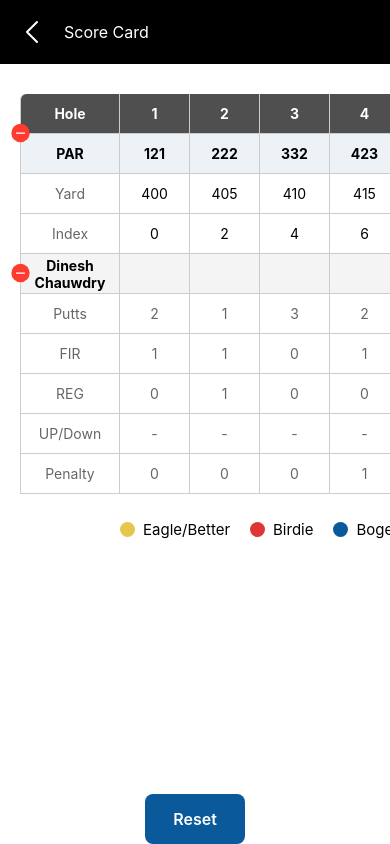
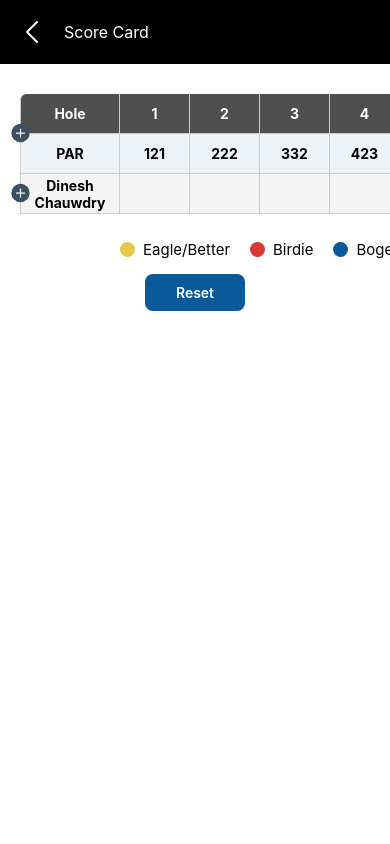
Before and after one commit to ali12md/TaskAli, a React Native app: screen /ScoreDetail in a window 390 px wide. Built offline with nearby package versions, Linux system fonts and the light colour scheme.

Commit message:
remove inline style

```diff
--- a/src/components/BoldRowItem.tsx
+++ b/src/components/BoldRowItem.tsx
@@ -1,34 +1,32 @@
-import { StyleSheet, Text, View } from "react-native";
-import React from "react";
+import React from 'react';
+import { Text, View, StyleSheet } from 'react-native';
 
-const BoldRowItem = ({
-    text = "0",
-    unit = "N/A",
-}) => {
-    return (
-        <View
-            style={{
-                alignItems: 'center'
-            }}
-        >
-            <Text
-                style={{
-                    fontSize: 15,
-                    fontWeight: '500',
-                    color: 'white'
-                }}
-            >{text}</Text>
-            <Text
-                style={{
-                    fontSize: 24,
-                    fontWeight: '800',
-                    color: 'white'
-                }}
-            >{unit}</Text>
-        </View>
-    );
-};
+interface BoldRowItemProps {
+    text?: string;
+    unit?: string;
+}
+
+const BoldRowItem: React.FC<BoldRowItemProps> = ({ text = '0', unit = 'N/A' }) => (
+    <View style={styles.container}>
+        <Text style={styles.text}>{text}</Text>
+        <Text style={styles.unit}>{unit}</Text>
+    </View>
+);
+
+const styles = StyleSheet.create({
+    container: {
+        alignItems: 'center',
+    },
+    text: {
+        fontSize: 15,
+        fontWeight: '500',
+        color: 'white',
+    },
+    unit: {
+        fontSize: 24,
+        fontWeight: '800',
+        color: 'white',
+    },
+});
 
 export default BoldRowItem;
-
-const styles = StyleSheet.create({});
--- a/src/components/Container.tsx
+++ b/src/components/Container.tsx
@@ -1,5 +1,5 @@
-import { SafeAreaView, StatusBar, StyleSheet, Text, View, ViewStyle } from "react-native";
-import React from "react";
+import React from 'react';
+import { SafeAreaView, StatusBar, StyleSheet, View, ViewStyle } from 'react-native';
 
 interface ContainerProps {
     children: React.ReactNode;
@@ -11,23 +11,18 @@ const Container: React.FC<ContainerProps> = ({
     style,
     children,
     bgColor = '#F1F1F1',
-}) => {
-    return (
-        <View style={[styles.container, { backgroundColor: bgColor }, style]}>
-            <StatusBar barStyle={'dark-content'} />
-            <SafeAreaView style={{ flex: 1 }}>
-                {children}
-            </SafeAreaView>
-
-        </View>
-    );
-};
-
-export default Container;
+}) => (
+    <View style={[styles.container, { backgroundColor: bgColor }, style]}>
+        <StatusBar barStyle="dark-content" />
+        <SafeAreaView >{children}</SafeAreaView>
+    </View>
+);
 
 const styles = StyleSheet.create({
     container: {
         flex: 1,
         paddingTop: StatusBar.currentHeight,
-    },
+    }
 });
+
+export default Container;
--- a/src/components/Counter.tsx
+++ b/src/components/Counter.tsx
@@ -16,38 +16,13 @@ const Counter = ({
     title = 'Score',
     value = 9
 }: TCounter) => {
-
     return (
-        <View
-            style={{
-                alignItems: 'center'
-            }}
-        >
-            <Text
-                style={{ fontSize: 16, fontWeight: '600', color: '#3B5062' }}
-            >{title}</Text>
-            <View
-                style={{
-                    flexDirection: 'row',
-                    alignItems: 'center',
-                    gap: 10
-                }}
-            >
-                <CircleMinusIcon
-                    onPress={onPressMinus}
-                    width={25}
-                />
-                <Text
-                    style={{
-                        color: '#3B5062',
-                        fontSize: 25,
-                        fontWeight: '600'
-                    }}
-                >{value}</Text>
-                <CircleplusIcon
-                    onPress={onPressPlus}
-                    width={25}
-                />
+        <View style={styles.container}>
+            <Text style={styles.title}>{title}</Text>
+            <View style={styles.row}>
+                <CircleMinusIcon onPress={onPressMinus} width={25} />
+                <Text style={styles.value}>{value}</Text>
+                <CircleplusIcon onPress={onPressPlus} width={25} />
             </View>
         </View>
     );
@@ -55,4 +30,23 @@ const Counter = ({
 
 export default Counter;
 
-const styles = StyleSheet.create({});
+const styles = StyleSheet.create({
+    container: {
+        alignItems: 'center'
+    },
+    title: {
+        fontSize: 16,
+        fontWeight: '600',
+        color: '#3B5062'
+    },
+    row: {
+        flexDirection: 'row',
+        alignItems: 'center',
+        gap: 10
+    },
+    value: {
+        color: '#3B5062',
+        fontSize: 25,
+        fontWeight: '600'
+    }
+});
--- a/src/components/RowItem.tsx
+++ b/src/components/RowItem.tsx
@@ -1,41 +1,45 @@
-import { StyleSheet, Text, View } from "react-native";
 import React, { ReactNode } from "react";
-import TickIcon from "../assets/svg/TickIcon";
+import { View, Text, StyleSheet } from "react-native";
 
 interface TRowItem {
-    icon?: ReactNode,
+    icon?: ReactNode;
     text: string;
-    number?: number
+    number?: number;
 }
-const RowItem = ({
-    icon,
-    text,
-    number
-}: TRowItem) => {
+
+const RowItem = ({ icon, text, number }: TRowItem) => {
     return (
-        <View
-            style={{
-                alignItems: 'center',
-                // gap: 5
-            }}
-        >
-            <View style={{ height: 27, width: 27, alignItems: 'center', justifyContent: 'center' }}>
-                {icon ? icon : <Text
-                    style={{
-                        fontSize: 25,
-                        fontWeight: '500',
-                        color: '#969696'
-                    }}
-                >{number}
-                </Text>}
+        <View style={styles.container}>
+            <View style={styles.iconContainer}>
+                {icon ? (
+                    icon
+                ) : (
+                    <Text style={styles.number}>{number}</Text>
+                )}
             </View>
-            <Text
-                style={{ fontSize: 16, fontWeight: '500' }}
-            >{text}</Text>
+            <Text style={styles.text}>{text}</Text>
         </View>
     );
 };
 
+const styles = StyleSheet.create({
+    container: {
+        alignItems: "center",
+    },
+    iconContainer: {
+        height: 27,
+        justifyContent: "center",
+        alignItems: "center",
+    },
+    number: {
+        fontSize: 25,
+        fontWeight: "500",
+        color: "#969696",
+    },
+    text: {
+        fontSize: 16,
+        fontWeight: "500",
+    },
+});
+
 export default RowItem;
-
-const styles = StyleSheet.create({});
--- a/src/components/ScoreCard.tsx
+++ b/src/components/ScoreCard.tsx
@@ -1,6 +1,6 @@
 import AsyncStorage from "@react-native-async-storage/async-storage";
 import React, { useEffect, useState } from "react";
-import { Text, View } from "react-native";
+import { Text, View, StyleSheet } from "react-native";
 import ArrowIcon from "../assets/svg/ArrowIcon";
 import TickIcon from "../assets/svg/TickIcon";
 import Avatar from "./Avatar";
@@ -8,194 +8,170 @@ import Counter from "./Counter";
 import DirectionalPad from "./DirectionalPad";
 import RowItem from "./RowItem";
 
+const SCORECARD_KEY = '@scorecard_data';
+
 const ScoreCard = () => {
     const [score, setScore] = useState(0);
     const [hole, setHole] = useState(0);
 
     const addScore = async (holeNo: number, value: number) => {
-        const json = await AsyncStorage.getItem('@scorecard_data');
+        const json = await AsyncStorage.getItem(SCORECARD_KEY);
         if (!json) return;
 
         const data = JSON.parse(json);
 
-        // "name" row ko find karo
-        const nameRow = data.find((row) => row.id === 'name');
-
+        const nameRow = data.find((row: { id: string; value: any[] }) => row.id === 'name');
         if (nameRow) {
-            const index = nameRow.value.findIndex((item) => item.holeNo === holeNo);
+            const index = nameRow.value.findIndex((item: { holeNo: number }) => item.holeNo === holeNo);
             if (index !== -1) {
                 nameRow.value[index] = {
                     ...nameRow.value[index],
                     val: value,
-                    textColorImp: index % 2 === 0 && 'white',
-                    textCircleColor: index % 2 === 0 && '#0A599B',
+                    textColorImp: index % 2 === 0 ? 'white' : undefined,
+                    textCircleColor: index % 2 === 0 ? '#0A599B' : undefined,
                 };
             }
 
-            // Update 'OUT', 'IN', and 'total' fields with numeric values
-            nameRow.value.forEach((item, idx) => {
+            nameRow.value.forEach((item: { holeNo: string; val?: number }, idx: number) => {
                 if (item.holeNo === 'OUT') {
-                    item.val = nameRow.value.slice(0, 9).reduce((acc, curr) => acc + (curr.val || 0), 0);  // Sum of first 9 holes
+                    item.val = nameRow.value.slice(0, 9).reduce((acc: number, curr: { val?: number }) => acc + (curr.val || 0), 0);
                 }
                 if (item.holeNo === 'IN') {
-                    item.val = nameRow.value.slice(9, 18).reduce((acc, curr) => acc + (curr.val || 0), 0);  // Sum of holes 10-18
+                    item.val = nameRow.value.slice(9, 18).reduce((acc: number, curr: { val?: number }) => acc + (curr.val || 0), 0);
                 }
                 if (item.holeNo === 'total') {
-                    item.val = nameRow.value.slice(0, 18).reduce((acc, curr) => acc + (curr.val || 0), 0);  // Total sum of all holes
+                    item.val = nameRow.value.slice(0, 18).reduce((acc: number, curr: { val?: number }) => acc + (curr.val || 0), 0);
                 }
             });
         }
 
-        await AsyncStorage.setItem('@scorecard_data', JSON.stringify(data));
+        await AsyncStorage.setItem(SCORECARD_KEY, JSON.stringify(data));
         console.log('Score updated');
     };
 
 
     useEffect(() => {
-        addScore(hole, score)
-    }, [score, hole])
+        addScore(hole, score);
+    }, [score, hole]);
 
     return (
-        <View
-            style={{
+        <View style={styles.container}>
+            <View style={styles.topSection}>
+                <View style={styles.userInfo}>
+                    <Avatar size={48} url="https://pbs.twimg.com/profile_images/429442426038538240/6Ac9kykG_400x400.jpeg" />
+                    <View>
+                        <Text style={styles.userName}>James Jordan</Text>
+                        <Text style={styles.userDetails}>HCAP 4 | Total: 0 (0)</Text>
+                    </View>
+                </View>
+                <View style={styles.arrowSection}>
+                    <Text>sd</Text>
+                    <ArrowIcon stroke={'black'} style={styles.arrowIcon} width={20} />
+                </View>
+            </View>
+
+            <View style={styles.middleSection}>
+                <DirectionalPad />
+                <DirectionalPad />
+            </View>
+
+            <View style={styles.rowSection}>
+                <RowItem text="SANDIE" icon={<TickIcon width={23} />} />
+                <RowItem text="UP/DOWN" icon={<TickIcon width={23} />} />
+                <RowItem number={2} text="PENALTY" />
+            </View>
+
+            <View style={styles.divider} />
+
+            <View style={styles.counterSection}>
+                <Counter
+                    title="Score"
+                    value={score}
+                    onPressMinus={() => setScore((prev) => prev - 1)}
+                    onPressPlus={() => setScore((prev) => prev + 1)}
+                />
+                <Counter
+                    title="Hole"
+                    value={hole}
+                    onPressMinus={() => setHole((prev) => prev - 1)}
+                    onPressPlus={() => setHole((prev) => prev + 1)}
+                />
+            </View>
+        </View>
+    );
+};
+
+const styles = StyleSheet.create({
+    container: {
         marginHorizontal: 10,
         marginVertical: 20,
         backgroundColor: 'white',
         borderRadius: 6,
         padding: 10,
         shadowColor: "#000000",
-                shadowOffset: {
-                    width: 0,
-                    height: 3,
-                },
+        shadowOffset: { width: 0, height: 3 },
         shadowOpacity: 0.17,
         shadowRadius: 3.05,
-                elevation: 4
-            }}
-        >
-            {/* top */}
-            <View style={{
+        elevation: 4,
+    },
+    topSection: {
         flexDirection: 'row',
         justifyContent: 'space-between',
         alignItems: 'center',
-                marginBottom: 25
-            }}>
-                <View style={{
-                    flexDirection: 'row',
-                    alignItems: 'center',
-                    justifyContent: 'center',
-                    gap: 10
-                }}>
-                    <Avatar
-                        size={48}
-                        url="https://pbs.twimg.com/profile_images/429442426038538240/6Ac9kykG_400x400.jpeg"
-                    />
-                    <View>
-                        <Text
-                            style={{
-                                fontSize: 16,
-                                fontWeight: '400',
-                                color: 'blacks',
-
-                            }}
-                        >James Jordan</Text>
-                        <Text
-                            style={{
-                                fontSize: 13,
-                                fontWeight: '400',
-                                color: '#095290',
-                            }}
-                        >{`HCAP 4  |  Total: 0 (0)`}</Text>
-                    </View>
-                </View>
-                <View
-                    style={{
+        marginBottom: 25,
+    },
+    userInfo: {
         flexDirection: 'row',
         alignItems: 'center',
         justifyContent: 'center',
         gap: 10,
-                        marginRight: 5
-                    }}
-                >
-                    <Text>sd</Text>
-                    <ArrowIcon
-                        stroke={'black'}
-                        style={{ transform: [{ rotate: '90deg' }] }}
-                        width={20}
-                    />
-                </View>
-            </View>
-            {/* mid */}
-            <View style={{
+    },
+    userName: {
+        fontSize: 16,
+        fontWeight: '400',
+        color: 'black',
+    },
+    userDetails: {
+        fontSize: 13,
+        fontWeight: '400',
+        color: '#095290',
+    },
+    arrowSection: {
         flexDirection: 'row',
-                // gap: 25,
+        alignItems: 'center',
+        justifyContent: 'center',
+        gap: 10,
+        marginRight: 5,
+    },
+    arrowIcon: {
+        transform: [{ rotate: '90deg' }],
+    },
+    middleSection: {
+        flexDirection: 'row',
         alignItems: 'center',
         justifyContent: 'space-between',
         marginBottom: 25,
-                marginHorizontal: 25
-            }}>
-                <DirectionalPad />
-                <DirectionalPad />
-            </View>
-            {/* mid 2 */}
-            <View
-                style={{
+        marginHorizontal: 25,
+    },
+    rowSection: {
         flexDirection: 'row',
         alignItems: 'center',
         justifyContent: 'space-between',
         marginHorizontal: 25,
-                    marginBottom: 15
-                }}
-            >
-                <RowItem
-                    text="SANDIE"
-                    icon={<TickIcon width={23} />}
-                />
-                <RowItem
-                    text="UP/DOWN"
-                    icon={<TickIcon width={23} />}
-                />
-                <RowItem number={2} text="PENALTY" />
-            </View>
-            {/* divider */}
-            <View style={{
+        marginBottom: 15,
+    },
+    divider: {
         width: '100%',
         height: 1,
         marginBottom: 20,
-                backgroundColor: '#D3D3D3'
-            }} />
-            {/* counter */}
-            <View
-                style={{
+        backgroundColor: '#D3D3D3',
+    },
+    counterSection: {
         flexDirection: 'row',
         justifyContent: 'space-between',
         alignSelf: 'center',
-                    gap: 45
-                }}
-            >
-                <Counter
-                    title={'Score'}
-                    value={score}
-                    onPressMinus={() => {
-                        setScore((prev) => prev - 1)
-                    }}
-                    onPressPlus={() => {
-                        setScore((prev) => prev + 1)
-                    }}
-                />
-                <Counter
-                    title={'Hole'}
-                    value={hole}
-                    onPressMinus={() => {
-                        setHole((prev) => prev - 1)
-                    }}
-                    onPressPlus={() => {
-                        setHole((prev) => prev + 1)
-                    }}
-                />
-            </View>
-        </View>
-    );
-};
+        gap: 45,
+    },
+});
 
 export default ScoreCard;
--- a/src/components/ScoreTable.tsx
+++ b/src/components/ScoreTable.tsx
@@ -1,4 +1,4 @@
-import React, { useMemo, useState } from 'react';
+import React, { useEffect, useMemo, useState } from 'react';
 import { View, Text, FlatList, ScrollView, TouchableOpacity } from 'react-native';
 import CircleplusIcon from '../assets/svg/CircleplusIcon';
 
@@ -7,7 +7,30 @@ const FIXED_WIDTH = 100;
 const DYNAMIC_CELL_WIDTH = 70;
 const BORDER_WIDTH = 0.5;
 const BORDER_RADIUS = 6;
-const POSITION = -13
+const POSITION = -13;
+
+type ScorecardItem = {
+    id: string;
+    label: string;
+    bgColor?: string;
+    textColor?: string;
+    fontSize?: number;
+    fontWeight?: string;
+    value: { holeNo: number | string; val: any; textColorImp?: string; textCircleColor?: string }[];
+};
+
+type ScoreTableProps = {
+    scorecardData: ScorecardItem[];
+};
+
+type CellProps = {
+    data: { holeNo: number | string; val: any; textColorImp?: string; textCircleColor?: string };
+    bgColor?: string;
+    textColor?: string;
+    isHeader?: boolean;
+    fontSize?: number;
+    fontWeight?: string;
+};
 
 const Cell = ({
     data,
@@ -16,14 +39,7 @@ const Cell = ({
     fontSize = 14,
     fontWeight = '400',
     isHeader,
-}: {
-    data: { holeNo: number | string; val: any; textColorImp?: string; textCircleColor?: string },
-    bgColor?: string,
-    textColor?: string,
-    isHeader?: boolean,
-    fontSize?: number,
-    fontWeight?: string
-}) => (
+}: CellProps) => (
     <View
         style={{
             width: DYNAMIC_CELL_WIDTH,
@@ -58,17 +74,13 @@ const Cell = ({
     </View>
 );
 
-const ScrollableRow = ({ item }) => {
-    // console.log('ScrollableRow', item);
-    return (
+const ScrollableRow = ({ item }: { item: ScorecardItem }) => (
     <FlatList
         data={item.value}
         horizontal
         keyExtractor={(val) => `col-${val.holeNo}`}
         scrollEnabled={false}
-            renderItem={({ item: cellItem, index }) => {
-                console.log('cellItem', cellItem);
-                return (
+        renderItem={({ item: cellItem, index }) => (
             <Cell
                 data={cellItem}
                 bgColor={item.bgColor}
@@ -77,13 +89,11 @@ const ScrollableRow = ({ item }) => {
                 fontSize={item?.fontSize}
                 fontWeight={item?.fontWeight}
             />
-                )
-            }}
+        )}
     />
-    )
-};
+);
 
-export const ScoreTable = ({ scorecardData }: any) => {
+export const ScoreTable = ({ scorecardData }: ScoreTableProps) => {
     const [hiddenIds, setHiddenIds] = useState<Set<string>>(new Set());
 
     const toggleIds = (ids: string[]) => {
@@ -103,6 +113,11 @@ export const ScoreTable = ({ scorecardData }: any) => {
     const visibleData = useMemo(() => {
         return scorecardData.filter(item => !hiddenIds.has(item.id));
     }, [scorecardData, hiddenIds]);
+
+    useEffect(() => {
+        toggleParRows();
+        toggleNameRows();
+    }, [])
 
     return (
         <View style={{ marginLeft: 20, borderColor: '#ccc', borderRadius: BORDER_RADIUS }}>
--- a/src/screen/AddScore.tsx
+++ b/src/screen/AddScore.tsx
@@ -14,12 +14,12 @@ import { dummyScoreData } from "../utils/data";
 
 const AddScore = () => {
   const { navigate } = useNavigation();
+
   useEffect(() => {
     const setDefaultData = async () => {
       const existingData = await AsyncStorage.getItem('@scorecard_data');
       if (!existingData) {
         await AsyncStorage.setItem('@scorecard_data', JSON.stringify(dummyScoreData));
-        console.log('Default data set');
       }
     };
     setDefaultData();
@@ -31,49 +31,23 @@ const AddScore = () => {
       <View style={styles.header}>
         <View style={styles.fdr}>
           <CrossIcon />
-          <Text
-            style={{
-              fontSize: 20,
-              fontWeight: "600",
-              color: "#000000",
-            }}
-          >Qutab Golf course</Text>
+          <Text style={styles.headerText}>Qutab Golf course</Text>
         </View>
         <View style={styles.fdr}>
-          <ScoreDetailIcon
-            onPress={() => navigate('ScoreDetail')}
-          />
+          <ScoreDetailIcon onPress={() => navigate('ScoreDetail')} />
           <UserIcon />
         </View>
       </View>
+
       {/* bgImage header */}
-      <ImageBackground
-        source={require('../assets/Image/bgImg.png')}
-        style={{
-          width: '100%',
-          height: 80,
-          justifyContent: 'center',
-          alignItems: 'center',
-        }}
-      >
-        <View
-          style={{
-            width: '100%',
-            height: '100%',
-            flexDirection: 'row',
-            justifyContent: 'space-between',
-            alignItems: 'center',
-            padding: 20,
-          }}
-        >
+      <ImageBackground source={require('../assets/Image/bgImg.png')} style={styles.bgImage}>
+        <View style={styles.imageContent}>
           <ArrowIcon />
           <Avatar text="1" size={55} />
           <BoldRowItem text="YARDS" unit='200' />
           <BoldRowItem text="PAR" unit='3' />
           <BoldRowItem text="INDEX" unit='12' />
-          <ArrowIcon
-            style={{ transform: [{ rotate: '180deg' }] }}
-          />
+          <ArrowIcon style={styles.arrowIcon} />
         </View>
       </ImageBackground>
       <ScoreCard />
@@ -84,7 +58,7 @@ const AddScore = () => {
 export default AddScore;
 
 const styles = StyleSheet.create({
-  //header
+  // Header styles
   header: {
     flexDirection: "row",
     justifyContent: "space-between",
@@ -95,5 +69,29 @@ const styles = StyleSheet.create({
     flexDirection: "row",
     alignItems: "center",
     gap: 15,
-  }
+  },
+  headerText: {
+    fontSize: 20,
+    fontWeight: "600",
+    color: "#000000",
+  },
+
+  // Background image and content styles
+  bgImage: {
+    width: '100%',
+    height: 80,
+    justifyContent: 'center',
+    alignItems: 'center',
+  },
+  imageContent: {
+    width: '100%',
+    height: '100%',
+    flexDirection: 'row',
+    justifyContent: 'space-between',
+    alignItems: 'center',
+    padding: 20,
+  },
+  arrowIcon: {
+    transform: [{ rotate: '180deg' }],
+  },
 });
--- a/src/screen/ScoreDetail.tsx
+++ b/src/screen/ScoreDetail.tsx
@@ -5,15 +5,7 @@ import ArrowIcon from "../assets/svg/ArrowIcon";
 import { useNavigation } from "@react-navigation/native";
 import { ScoreTable } from "../components/ScoreTable";
 import AsyncStorage from "@react-native-async-storage/async-storage";
-import { dummyScoreData } from "../utils/data";
-
-const colorLegend = [
-  { title: 'Eagle/Better', color: '#E5C74D' },
-  { title: 'Birdie', color: '#DC3735' },
-  { title: 'Bogey', color: '#0A599B' },
-  { title: 'Double Bogey/Worse', color: '#000000' },
-  { title: 'Eagle', color: 'green' },
-];
+import { colorLegend, dummyScoreData } from "../utils/data";
 
 const ScoreDetail = () => {
   const { goBack } = useNavigation();
@@ -31,7 +23,6 @@ const ScoreDetail = () => {
     getData();
   }, []);
 
-  if (loading) return <ActivityIndicator />;
 
   return (
     <Container bgColor="white">
@@ -105,9 +96,8 @@ const styles = StyleSheet.create({
   },
   resetButton: {
     backgroundColor: '#0A599B',
-    marginTop: 20,
     width: 100,
-    height: 50,
+    padding: 10,
     justifyContent: 'center',
     alignItems: 'center',
     alignSelf: 'center',
@@ -115,7 +105,7 @@ const styles = StyleSheet.create({
   },
   resetButtonText: {
     color: 'white',
-    fontSize: 16,
+    fontSize: 14,
     fontWeight: '600',
   },
 });
--- a/src/utils/data.ts
+++ b/src/utils/data.ts
@@ -210,3 +210,12 @@ export const dummyScoreData = [
     ],
   },
 ];
+
+
+export const colorLegend = [
+  { title: 'Eagle/Better', color: '#E5C74D' },
+  { title: 'Birdie', color: '#DC3735' },
+  { title: 'Bogey', color: '#0A599B' },
+  { title: 'Double Bogey/Worse', color: '#000000' },
+  { title: 'Eagle', color: 'green' },
+];
```
Lines whose indentation alone changed are shown as unchanged.
